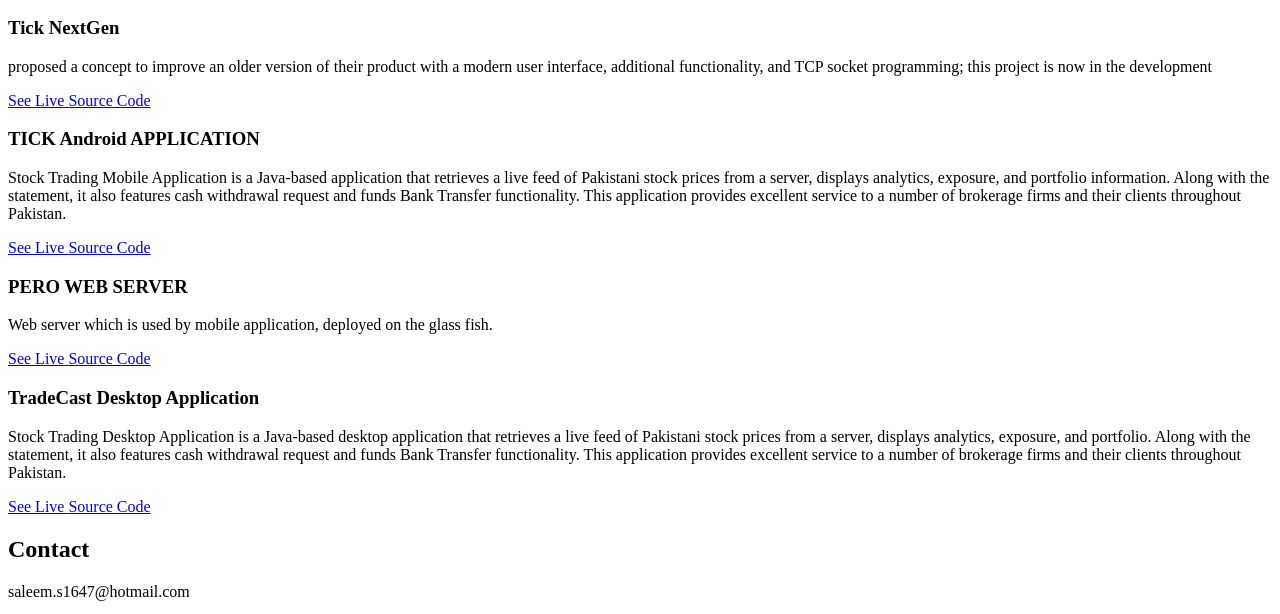
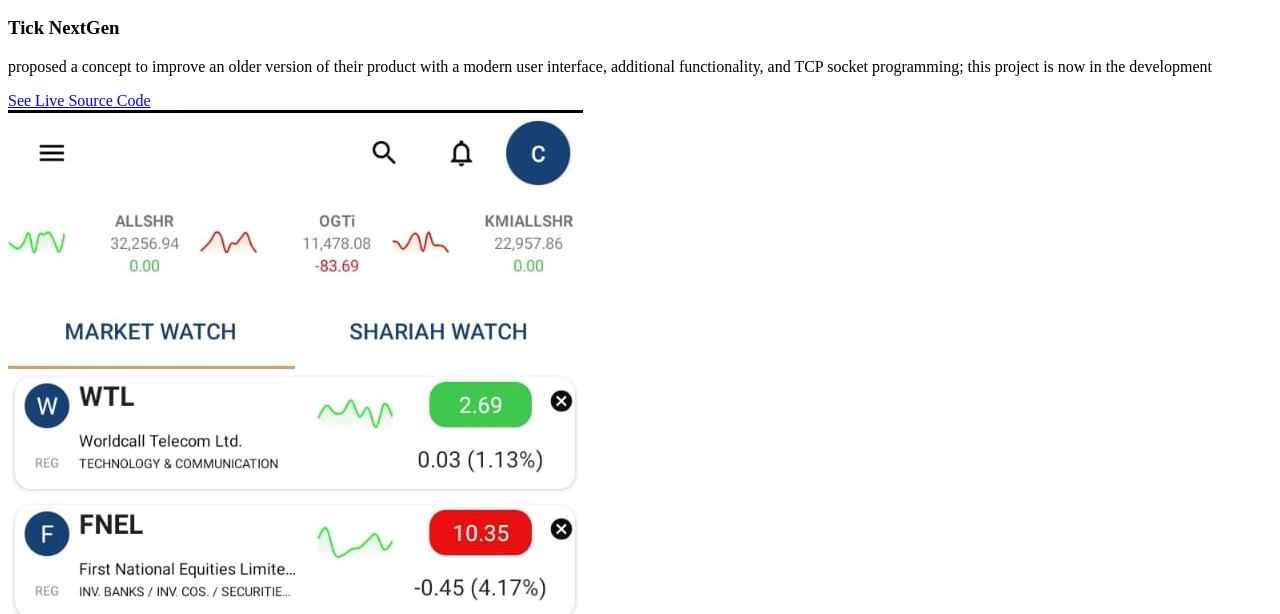
Before and after one commit to IMasood/ayeshaportfolio, a website: page src/template.html in a window 1280 px wide. Shown: the part 875-1489 px from the top of the page. Drawn offline with nearby package versions, Linux system fonts and the light colour scheme.

Commit message:
images added

```diff
--- a/src/template.html
+++ b/src/template.html
@@ -145,11 +145,11 @@
               <div class="project-wrapper__image">
                 <a rel="noreferrer" href="#!" target="_blank">
                   <div data-tilt class="thumbnail rounded js-tilt">
-                    <!-- <img
+                    <img
                       alt="Project Image"
                       class="img-fluid"
-                      src="assets/project.png"
-                    /> -->
+                      src="assets/tickng.jpeg"
+                    />
                   </div>
                 </a>
               </div>
```
Also changed, not shown: src/assets/WhatsApp Image 2021-11-08 at 8.54.58 AM (1).jpeg (added), src/assets/schoolimg.jpeg (added), src/assets/tick.jpeg (added), src/assets/tickng.jpeg (added).
